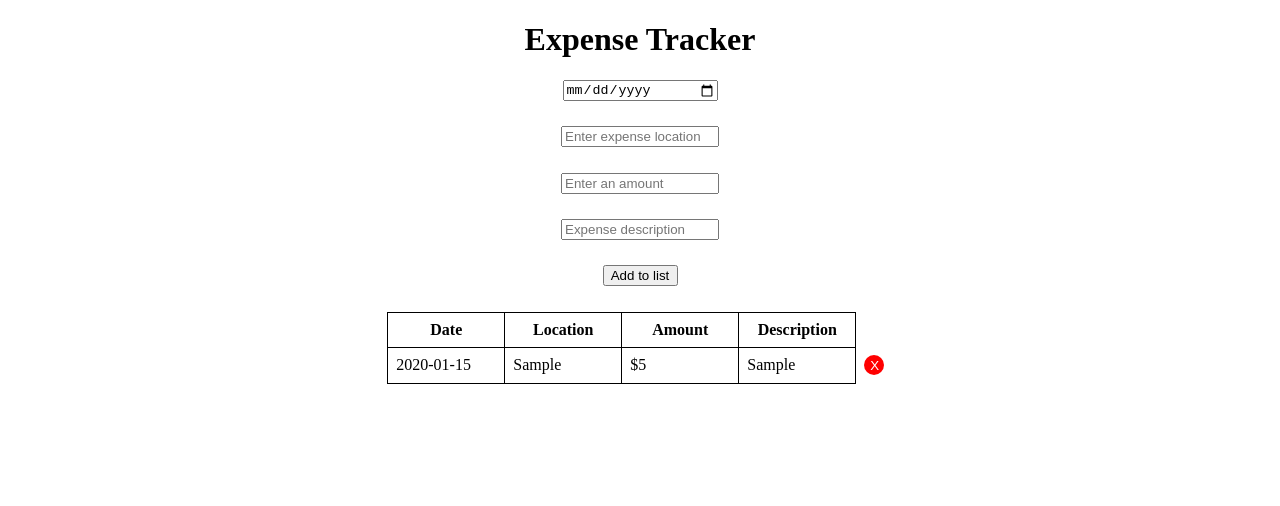
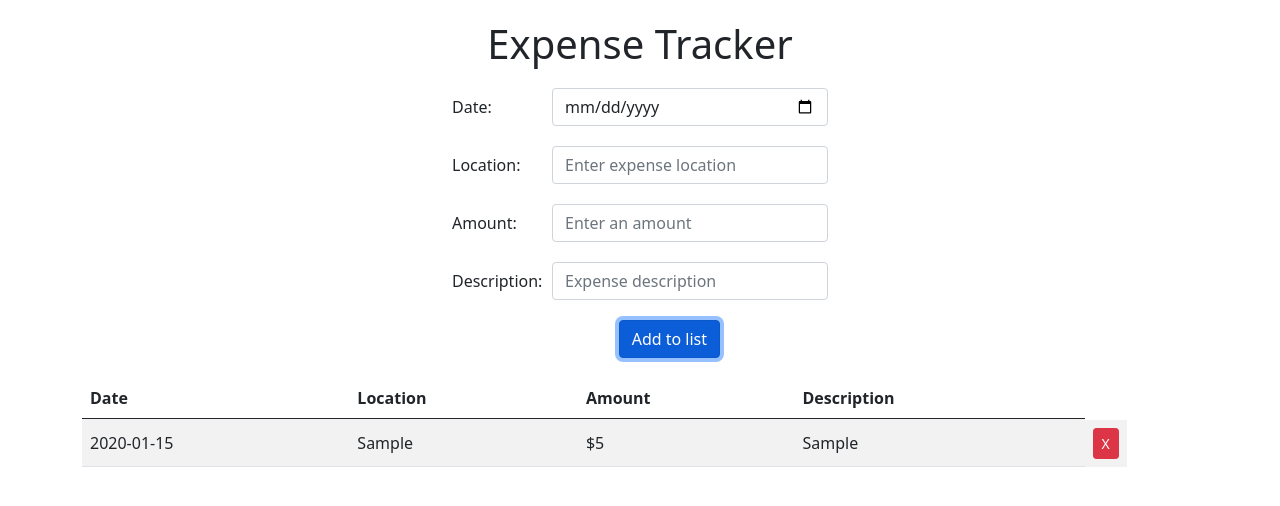
Before and after one commit to Trevorton27/bKraussReactExpenseTracker, a React (Create React App) app: page / in a window 1280 px wide. Both pictures are taken after typing "2020-01-15", "Sample", "5", "Sample" into the empty fields and a click on the button "Add to list". Shown: the top 506 px of the page. Built offline with nearby package versions, Linux system fonts and the light colour scheme.

Commit message:
Functionality now 100%, looking for bugs, edge cases, and styling

```diff
--- a/package.json
+++ b/package.json
@@ -6,6 +6,7 @@
     "@testing-library/jest-dom": "^5.11.9",
     "@testing-library/react": "^11.2.5",
     "@testing-library/user-event": "^12.7.3",
+    "bootstrap": "^5.0.0-beta2",
     "react": "^17.0.1",
     "react-dom": "^17.0.1",
     "react-scripts": "4.0.3",
--- a/src/App.js
+++ b/src/App.js
@@ -2,7 +2,7 @@ import React from 'react';
 import Header from './components/Header';
 import Input from './components/Input';
 import Table from './components/Table';
-import "./Style.css"
+
 
 class App extends React.Component {
     constructor(props) {
@@ -22,6 +22,7 @@ class App extends React.Component {
 
     handleSubmit(event) {
         event.preventDefault();
+        const localStorageExpenseArray = JSON.parse(localStorage.getItem("expenseArray")) || [];
         const isFormFilled = (this.state.date !== "" && this.state.location !== "" && this.state.amount !== "" && this.state.description !== "");
         if (isFormFilled) {
             const expenseArray = this.state.expenseArray
@@ -32,8 +33,9 @@ class App extends React.Component {
                 amount: this.state.amount,
                 description: this.state.description,
             }
+            localStorageExpenseArray.push(newExpense);
+            localStorage.setItem("expenseArray", JSON.stringify(localStorageExpenseArray));
             expenseArray.push(newExpense);
-            console.log(expenseArray);
             this.resetForm();
         }
     }
@@ -54,21 +56,27 @@ class App extends React.Component {
         })
     }
 
-    deleteRow(e) {
+    deleteRow(event) {
+        const localStorageExpenseArray = JSON.parse(localStorage.getItem("expenseArray"))
         const expenseArray = this.state.expenseArray
-        const target = parseFloat(e.target.id);
+        const target = parseFloat(event.target.id);
         for (let i = 0; i < expenseArray.length; i++) {
             if (target === expenseArray[i].id) {
                 expenseArray.splice(i, 1);
+                localStorageExpenseArray.splice(i, 1);
             }
         }
         this.setState({
             expenseArray: expenseArray,
         });
+        localStorage.setItem("expenseArray", JSON.stringify(localStorageExpenseArray));
     }
 
     componentDidMount() {
-
+        const localStorageExpenseArray = JSON.parse(localStorage.getItem("expenseArray")) || [];
+        this.setState({
+            expenseArray: localStorageExpenseArray,
+        });
     }
 
     render() {
--- a/src/Style.css
+++ b/src/Style.css
@@ -1,62 +1,20 @@
-h1 {
-    text-align: center;
+.form-container {
+    max-width: 400px;
 }
 
-.input-field {
-    display: flex;
-    flex-direction: column;
-    align-items: center;
-}
-
-.input-field input {
-    width: 150px;
-    margin-bottom: 2%;
-}
-
-.input-field button {
-    width: 75px;
-    margin-bottom: 2%;
-    cursor: pointer;
-}
-
-table {
-    border-collapse: collapse;
-
-}
-
-.expense-display {
-    display: flex;
-    justify-content: center;
-}
-
-.expense-table th, td  {
-    padding: .5em;
-    border: 1px solid black;
-    width: 100px;
-}
-
-footer {
-    position: absolute;
-    bottom: 0;
-}
-
-.delete-button {
-    padding-top: 9%;
-    padding-right: 25%;
-    height: 20px;
-    width: 20px;
-    color: white;
-    background-color: red;
-    border: none;
-    border-radius: 50%;
-    cursor: pointer;
-}
-
-.delete-button:focus {
-    outline: none;
+.header {
+    text-align: center;
+    margin: 20px 0;
 }
 
 .delete-column {
-    width: 0;
+    margin-top: 1px;
     border: none;
+    float: left;
+    max-width: 55px;
+    padding: 0px;
 }
+
+.expense-table {
+    margin-top: 20px;
+}
--- a/src/components/Input.js
+++ b/src/components/Input.js
@@ -3,24 +3,40 @@ import React from 'react';
 function Input(props) {
 
     return (
-        <div>
+        <div className="container form-container">
             <form className="input-field" onSubmit={props.handleSubmit}>
+                <div className="form-group row" style={{ marginTop: 20 }}>
+                    <label className="col-sm-3 col-form-label">Date:</label>
+                    <div className="col-sm-9">
                         <input
+                            className="form-control"
                             type="date"
                             name="date"
                             value={props.data.date}
                             onChange={props.handleChange}
                         />
+                    </div>
+                </div>
+                <div className="form-group row" style={{ marginTop: 20 }}>
+                    <label className="col-sm-3 col-form-label">Location:</label>
+                    <div className="col-sm-9">
                         <input
+                            className="form-control"
                             type="text"
                             name="location"
                             placeholder="Enter expense location"
                             value={props.data.location}
                             onChange={props.handleChange}
                         />
+                    </div>
+                </div>
 
 
+                <div className="form-group row" style={{ marginTop: 20 }}>
+                    <label className="col-sm-3 col-form-label">Amount:</label>
+                    <div className="col-sm-9">
                         <input
+                            className="form-control"
                             type="number"
                             name="amount"
                             placeholder="Enter an amount"
@@ -28,20 +44,29 @@ function Input(props) {
                             value={props.data.amount}
                             onChange={props.handleChange}
                         />
-
-
+                    </div>
+                </div>
+                <div className="form-group row" style={{ marginTop: 20 }}>
+                    <label className="col-sm-3 col-form-label">Description:</label>
+                    <div className="col-sm-9">
                         <input
+                            className="form-control"
                             type="text"
                             name="description"
                             placeholder="Expense description"
                             value={props.data.description}
                             onChange={props.handleChange}
                         />
+                    </div>
+                </div>
 
-
-                <button>
+                <div className="row">
+                    <div className="col-6 offset-5" style={{ marginTop: 20 }}>
+                        <button className="btn btn-primary">
                             Add to list
                     </button>
+                    </div>
+                </div>
             </form>
         </div>
     )
--- a/src/components/Table.js
+++ b/src/components/Table.js
@@ -1,20 +1,19 @@
 import React from 'react';
 
 function Table(props) {
-
     const expenseArray = props.expenseArray
     const tableRow = expenseArray.map(item => {
         return (
             <tr key={item.id}>
-                <td>{item.date} </td>
-                <td>{item.location}</td>
-                <td>${item.amount}</td>
-                <td>{item.description}</td>
+                <td className="align-middle">{item.date} </td>
+                <td className="align-middle">{item.location}</td>
+                <td className="align-middle">${item.amount}</td>
+                <td className="align-middle">{item.description}</td>
                 <td className="delete-column">
                     <button
                         id={item.id}
                         onClick={props.deleteRow}
-                        className="delete-button">
+                        className="btn btn-danger align-middle btn-sm">
                         X
                     </button>
                 </td>
@@ -23,14 +22,14 @@ function Table(props) {
     })
 
     return (
-        <div className="expense-display">
-            <table className="expense-table">
+        <div className="container expense-table">
+            <table className="table table-striped">
                 <thead>
                     <tr>
-                        <th>Date</th>
-                        <th>Location</th>
-                        <th>Amount</th>
-                        <th>Description</th>
+                        <th scope="col">Date</th>
+                        <th scope="col">Location</th>
+                        <th scope="col">Amount</th>
+                        <th scope="col">Description</th>
                     </tr>
                 </thead>
                 <tbody>
--- a/src/index.js
+++ b/src/index.js
@@ -1,6 +1,7 @@
 import React from 'react';
 import ReactDOM from 'react-dom';
-
 import App from './App';
+import 'bootstrap/dist/css/bootstrap.min.css';
+import "./Style.css"
 
 ReactDOM.render(<App />, document.getElementById('root'))
```
Also changed, not shown: 1 other file (tests, documents, lock files or other folders). Lines whose indentation alone changed are shown as unchanged.
